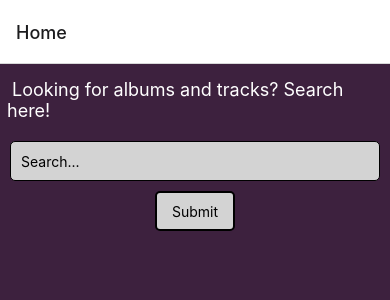
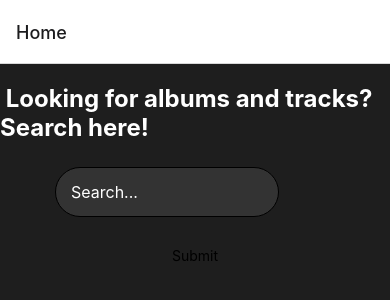
Before and after one commit to Hieubui1103/Project3---CSC2053, a React Native app in the folder MusicAdventure/: screen /Home in a window 390 px wide. Shown: the top 300 px of the page. Built offline with nearby package versions, Linux system fonts and the light colour scheme; no server answers.

Commit message:
Merge styling

```diff
--- a/MusicAdventure/ListOfAlbums.js
+++ b/MusicAdventure/ListOfAlbums.js
@@ -53,20 +53,16 @@ const ListOfAlbums = ({ route,navigation }) => {
 
     return (
         <View style={styles.container}>
-        <View>
           <FlatList
             data={albums}
             renderItem={({ item }) => (
-                    <TouchableOpacity style={styles.containerButton}
-                    onPress={() => handleAlbumPress(item)}>
+              <TouchableOpacity style={styles.albumContainer} onPress={() => handleAlbumPress(item)}>
                 <Image source={{ uri: item.ImageUrl }} style={styles.albumPhoto} />
-                        <View style={styles.border}>
-                            <Text style={styles.item}>{item.album_name}</Text>
-                        </View>
+                <Text style={styles.albumName}>{item.album_name}</Text>
               </TouchableOpacity>
             )}
+            keyExtractor={item => item.album_id}
           />
-        </View>
         </View>
       );
 }
@@ -74,30 +70,26 @@ const ListOfAlbums = ({ route,navigation }) => {
 const styles = StyleSheet.create({
     container: {
       flex: 1,
-        backgroundColor: "#3D213E"
+      backgroundColor: "#1E1E1E",
     },
-    containerButton: {
-        flexDirection: 'row', // Arrange children horizontally
-        alignItems: 'center', // Align children vertically
-        padding: 10
+    albumContainer: {
+      flexDirection: 'row',
+      padding: 10,
+      alignItems: 'center',
+      borderBottomWidth: 1,
+      borderBottomColor: '#303030',
     },
     albumPhoto: {
-        width: 100,
-        height: 100,
-        resizeMode: 'cover',
+      width: 70,
+      height: 70,
+      borderRadius: 35,
       marginRight: 10,
     },
-    item: {
-        padding: 10,
-        fontSize: 15,
-        flexWrap: 'wrap',
-        fontWeight: 'bold',
+    albumName: {
       color: 'white',
-        lineHeight: 22
+      fontSize: 18,
+      flexShrink: 1,
     },
-    border: {
-        flex: 1,
-    }
   });
 
 export default ListOfAlbums;
--- a/MusicAdventure/SearchBar.js
+++ b/MusicAdventure/SearchBar.js
@@ -6,7 +6,7 @@ const SearchBar = ({ navigation}) => {
 
   return (
     <View style={styles.body}>
-      <Text style={styles.headers}> Looking for albums and tracks? Search here!</Text>
+      <Text style={styles.title}> Looking for albums and tracks? Search here!</Text>
     <View style={styles.container}>
       <TextInput
         style={styles.input}
@@ -16,7 +16,7 @@ const SearchBar = ({ navigation}) => {
         //onSubmitEditing={() => navigation.navigate('Artist', searchText)}
       />
       <View style={{alignItems: "center", paddingVertical: 10 }}>
-      <TouchableOpacity style={styles.button}
+      <TouchableOpacity style={styles.body}
       onPress={() => navigation.navigate('Artist', searchText)} >
         <Text>Submit</Text>
       </TouchableOpacity>
@@ -29,35 +29,29 @@ const SearchBar = ({ navigation}) => {
 const styles = StyleSheet.create({
   body: {
     flex: 1,
-    backgroundColor: "#3D213E"
+    backgroundColor: "#1E1E1E",
+    justifyContent: 'flex-start',
+    alignItems: 'center',
   },
-  headers: {
-    paddingLeft: 7,
-    paddingTop: 15,
-    paddingBottom: 10,
-    fontSize: 18,
-    color: 'white'
-  },
-  container: {
-    paddingHorizontal: 10,
-    paddingTop: 10,
+  title: {
+    paddingTop: 20,
+    fontSize: 24,
+    fontWeight: 'bold',
+    color: 'white',
+    alignSelf: 'center',
+    marginBottom: 5,
   },
   input: {
-    height: 40,
+    height: 50,
+    width: '80%',
+    marginVertical: 20,
     borderWidth: 1,
-    borderRadius: 5,
-    paddingHorizontal: 10,
-    backgroundColor: 'lightgrey'
+    borderRadius: 25,
+    paddingHorizontal: 15,
+    backgroundColor: '#333',
+    color: 'white',
+    fontSize: 16,
   },
-  button: {
-    justifyContent: 'center',
-    alignItems: 'center',
-    borderWidth: 2,
-    width: 80, // Set a fixed width for the button
-    height: 40,
-    borderRadius: 5,
-    backgroundColor: 'lightgrey',
-  }
 });
 
 export default SearchBar;
```
Lines whose indentation alone changed are shown as unchanged.
